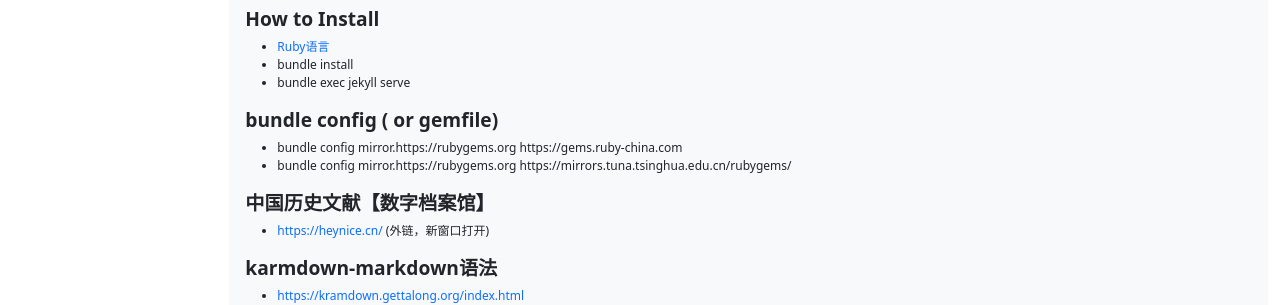
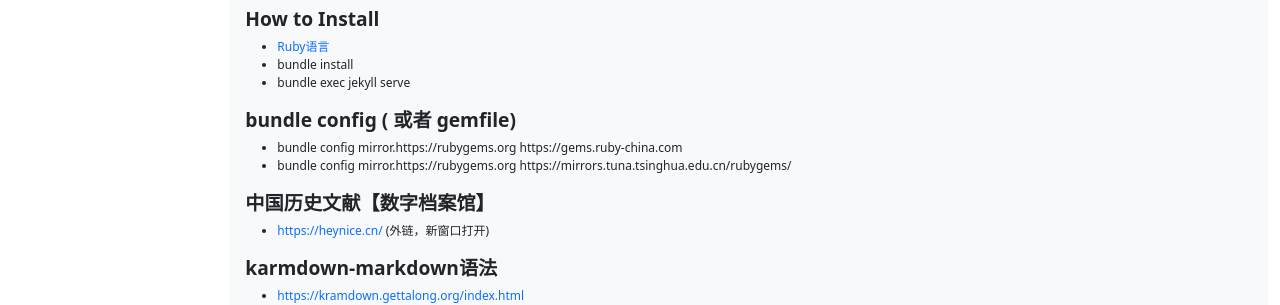
Before and after one commit to helloyuzz/wgrib2.com, a Jekyll site: the page built from _posts/1998-01-01-About.md, in a window 1280 px wide. Shown: the part 544-849 px from the top of the page. Built offline with Jekyll 4.4.1, drawn with Linux system fonts in a browser that asks for light colours.

Commit message:
Update 1998-01-01-About.md

```diff
--- a/_posts/1998-01-01-About.md
+++ b/_posts/1998-01-01-About.md
@@ -40,7 +40,7 @@ fixtop: false
   - bundle install
   - bundle exec jekyll serve
 
-### bundle config ( or gemfile)
+### bundle config ( 或者 gemfile)
 - bundle config mirror.https://rubygems.org https://gems.ruby-china.com
 - bundle config mirror.https://rubygems.org https://mirrors.tuna.tsinghua.edu.cn/rubygems/
 
```
